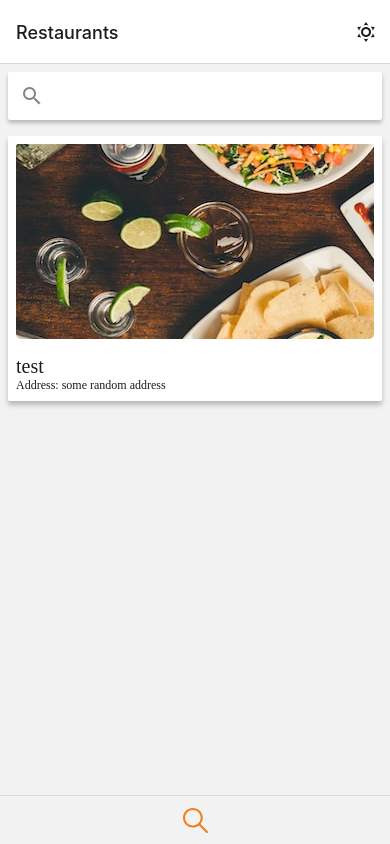
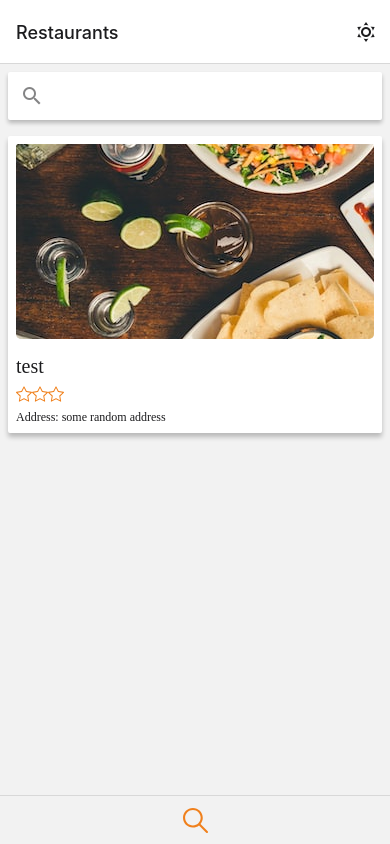
Before and after one commit to raulglezrdguez/MealsToGo, a React Native app: screen /Restaurants in a window 390 px wide. Built offline with nearby package versions, Linux system fonts and the light colour scheme.

Commit message:
rating added to RestaurantInfo component

```diff
--- a/src/features/restaurants/components/RestaurantInfo.tsx
+++ b/src/features/restaurants/components/RestaurantInfo.tsx
@@ -1,6 +1,7 @@
 import React from 'react';
 import { View } from 'react-native';
-import { Card, Text } from 'react-native-paper';
+import { Card, Text, useTheme } from 'react-native-paper';
+import { IconStar } from '../../../components/IconStar';
 import styled from '../../../theme/styled';
 
 type RestaurantInfoProps = {
@@ -32,8 +33,20 @@ const Address = styled(Text)`
   font-size: ${props => props.theme.fontsSize.caption};
 `;
 
+const Rating = styled(View)`
+  flex-direction: row;
+  padding-top: ${props => props.theme.spacing.sm}px;
+  padding-bottom: ${props => props.theme.spacing.sm}px;
+`;
+
 export const RestaurantInfo = (restaurant: RestaurantInfoProps) => {
-  const { name, address } = restaurant;
+  const { name, address, rating } = restaurant;
+
+  const theme = useTheme();
+
+  const stars = [...Array(Math.floor(rating ? rating : 0))].map((_, i) => (
+    <IconStar key={i} color={theme.colors.accent} size={theme.spacing.md} />
+  ));
 
   return (
     <Card elevation={5}>
@@ -43,6 +56,7 @@ export const RestaurantInfo = (restaurant: RestaurantInfoProps) => {
       />
       <Info>
         <CardTitle>{name}</CardTitle>
+        <Rating>{stars}</Rating>
         <Address>{address}</Address>
       </Info>
     </Card>
--- a/src/features/restaurants/screens/Restaurants.screen.tsx
+++ b/src/features/restaurants/screens/Restaurants.screen.tsx
@@ -28,6 +28,7 @@ export const Restaurants = () => {
           name="test"
           photos={['./../../../assets/restaurant-foods.jpg']}
           address="Address: some random address"
+          rating={3.5}
         />
       </RestaurantsContainer>
     </Container>
```
